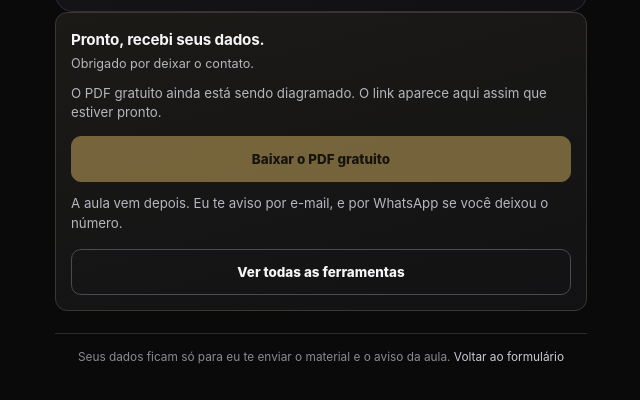
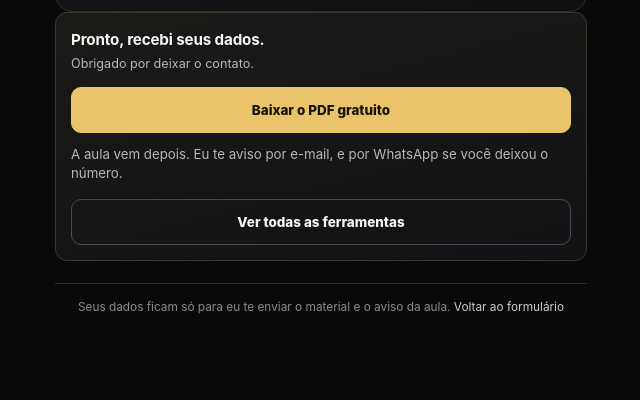
Before and after one commit to gouveaero/links, a plain HTML site: page profissao/obrigado/index.html in a window 1280 px wide. Shown: the part 166-566 px from the top of the page, without its empty margins (319-959 px from the left). Drawn offline with Linux system fonts and the light colour scheme; no server answers.

Commit message:
Adiciona o PDF do guia em /profissao/guia.pdf
PDF_URL aponta para essa URL pública. O botão de download
aparece na página de obrigado e abre em nova aba.

```diff
--- a/profissao/config.js
+++ b/profissao/config.js
@@ -2,7 +2,7 @@
    PDF_URL: cole aqui o link do PDF gratuito quando estiver pronto.
    Enquanto estiver vazio, o botão de download fica desabilitado
    e a página avisa que o arquivo ainda está chegando. */
-var PDF_URL = '';
+var PDF_URL = 'https://links.gabrielgouvea.com.br/profissao/guia.pdf';
 
 /* Webhook de produção do fluxo n8n "Lead /profissao → Sheet".
    O fluxo nasce desativado: o envio só funciona depois do OK do Gabriel
--- a/profissao/obrigado/index.html
+++ b/profissao/obrigado/index.html
@@ -30,9 +30,10 @@
     <h2 class="painel-h">Pronto, recebi seus dados.</h2>
     <p class="painel-p">Obrigado por deixar o contato.</p>
 
-    <p class="aviso-pdf" data-pdf-aviso>O PDF gratuito ainda está sendo diagramado. O link aparece aqui assim que estiver pronto.</p>
+    <p class="aviso-pdf" data-pdf-aviso hidden>O PDF gratuito ainda está sendo diagramado. O link aparece aqui assim que estiver pronto.</p>
     <div class="painel-botoes">
-      <a class="btn primario completo" data-pdf-btn hidden
+      <a class="btn primario completo" data-pdf-btn
+         href="https://links.gabrielgouvea.com.br/profissao/guia.pdf"
          target="_blank" rel="noopener noreferrer">Baixar o PDF gratuito</a>
     </div>
     <p class="nota-aula">A aula vem depois. Eu te aviso por e-mail, e por WhatsApp se você deixou o número.</p>
```
Also changed, not shown: 2 other files.
